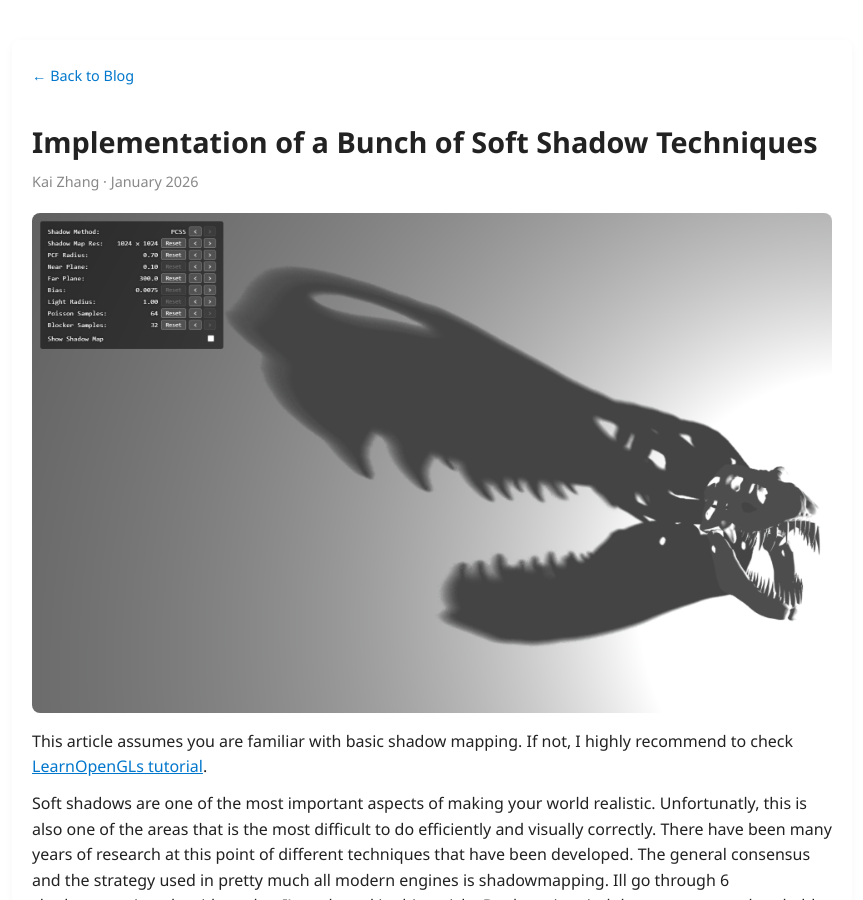
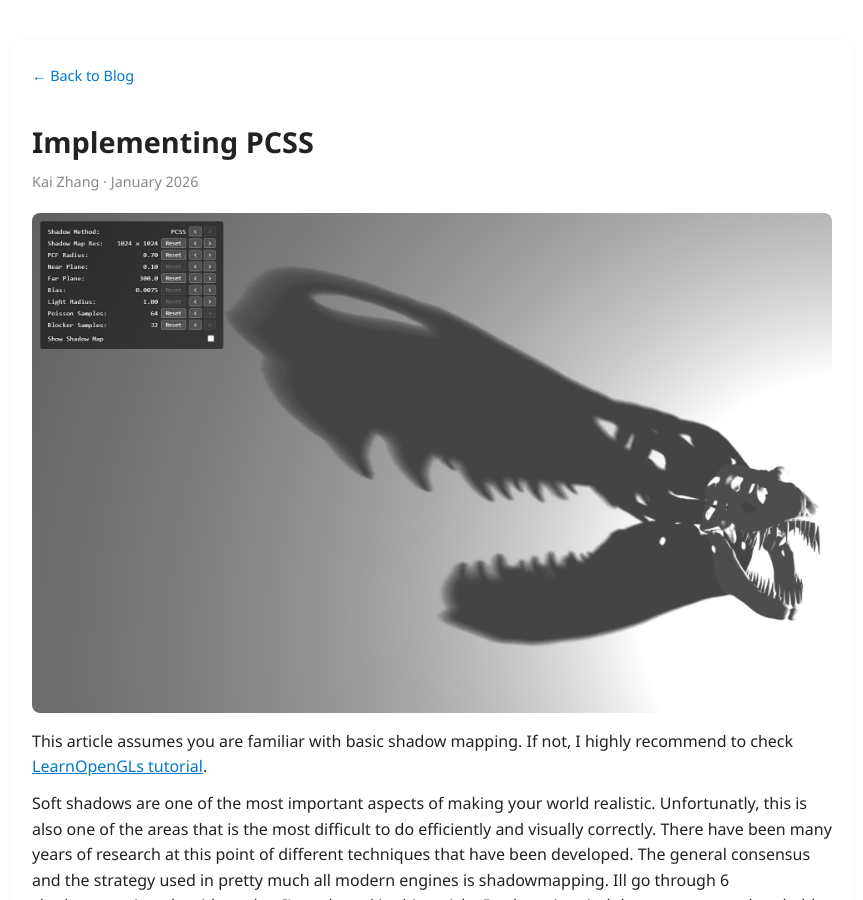
Before and after one commit to kai-z99/kai-z99.github.io, a Jekyll site: the page built from _posts/2026-01-27-implementation-of-a-bunch-of-soft-shadows.md, in a window 1280 px wide and 900 px high. Shown: the whole window, without its empty margins (208-1071 px from the left). Built offline with Jekyll 4.4.1, drawn with Linux system fonts in a browser that asks for light colours.

Commit message:
update title

```diff
--- a/_config.yml
+++ b/_config.yml
@@ -16,6 +16,8 @@ exclude:
   - README.md
   - build.py
   - "*.py"
+  - vendor
+  - .bundle
 
 # Collections for blog posts
 collections:
--- a/_posts/2026-01-27-implementation-of-a-bunch-of-soft-shadows.md
+++ b/_posts/2026-01-27-implementation-of-a-bunch-of-soft-shadows.md
@@ -1,6 +1,6 @@
 ---
 layout: post
-title: "Implementation of a Bunch of Soft Shadow Techniques"
+title: "Implementing PCSS"
 date: 2026-01-27
 author: Kai Zhang
 ---
```
